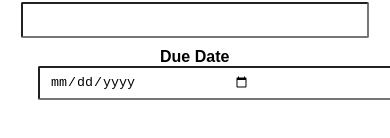
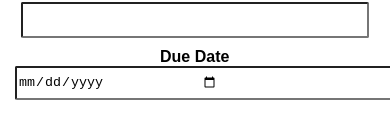
Before and after one commit to nirjashah/invoice-app, a React (Create React App) app: page / in a window 390 px wide. Shown: the part 190-328 px from the top of the page. Built offline with nearby package versions, Linux system fonts and the light colour scheme.

Commit message:
css change for date

```diff
--- a/src/style/DateComponent.css
+++ b/src/style/DateComponent.css
@@ -8,6 +8,7 @@
     border-radius: 2px;
     padding-right: 270px;
     margin-left: 20px;
+    overflow: hidden;
 }
 
 .date-information {
@@ -25,7 +26,7 @@
     .invoice-date-input {
           width: 200px;
           height: 30px;
-          padding-left: 10px;
+          margin-left: -35px
     }
 
 }
```
